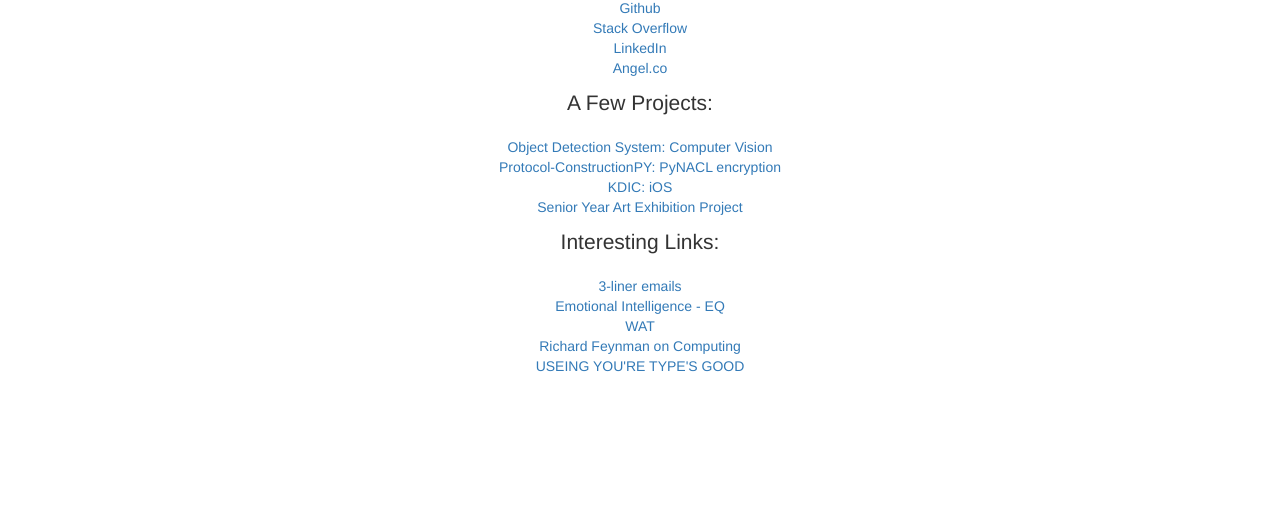
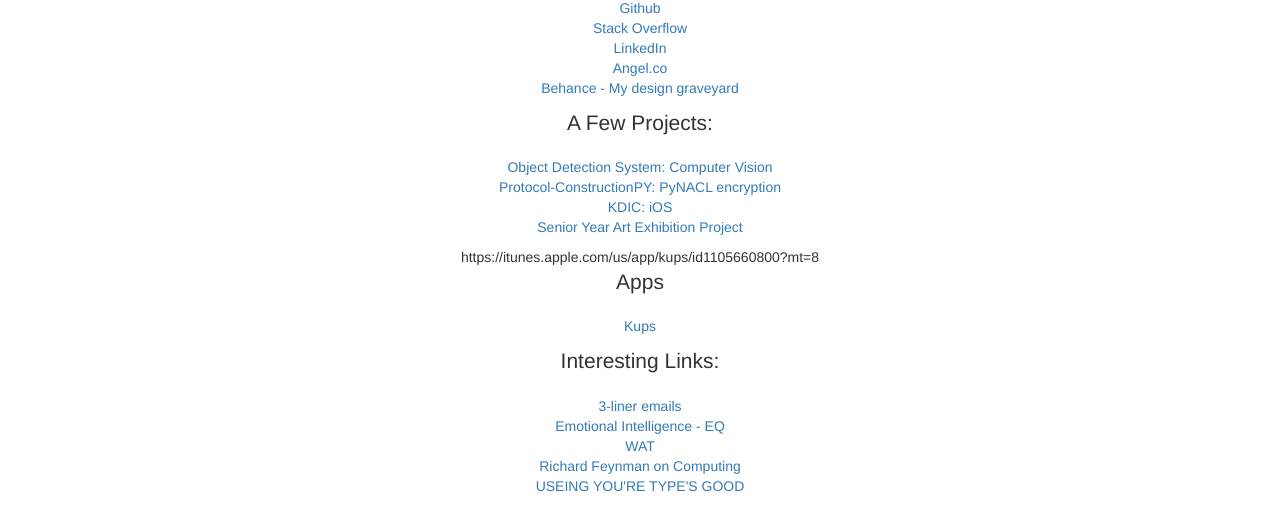
Before and after one commit to shaun117/shaun117.github.io, a plain HTML site: page index.html in a window 1280 px wide. Shown: the part 142-672 px from the top of the page. Drawn offline with Linux system fonts and the light colour scheme.

Commit message:
Update index.html
updated links

```diff
--- a/index.html
+++ b/index.html
@@ -72,6 +72,7 @@
                     <li><a href="http://stackoverflow.com/users/3723198/shaun">Stack Overflow</a></li>
                     <li><a href="https://www.linkedin.com/in/shaunmataire">LinkedIn</a></li>
                     <li><a href="https://angel.co/shaun-mataire">Angel.co</a></li>
+                    <li><a href="https://www.behance.net/shaunsimba">Behance - My design graveyard</a></li>
                 </ul>
 
                 <p class="lead">A Few Projects:</p>
@@ -82,6 +83,13 @@
                     <li><a href="https://github.com/shaun117/Protocol-ConstructionPY">Protocol-ConstructionPY: PyNACL encryption</a></li>
                     <li><a href="https://github.com/GrinnellAppDev/KDIC-Radio-iOS">KDIC: iOS</a></li>
                     <li><a href="test.html">Senior Year Art Exhibition Project </a></li>
+                </ul> https://itunes.apple.com/us/app/kups/id1105660800?mt=8
+
+                <p class="lead">Apps</p>
+                <ul class="list-unstyled">
+
+                    <li><a href="https://itunes.apple.com/us/app/kups/id1105660800?mt=8">Kups</a></li>
+
                 </ul>
 
                 <p class="lead">Interesting Links:</p>
```
